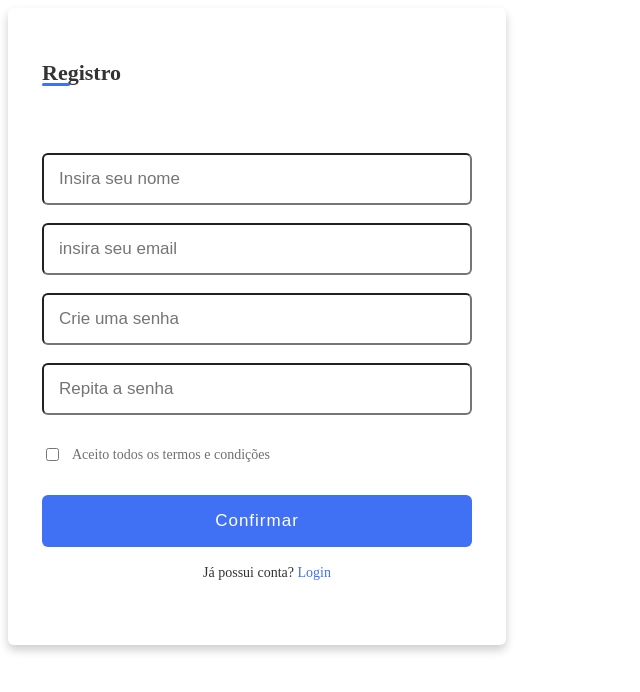
After one commit to barao-maua/projeto-semestral-the-end, a Django app: page /login in a window 1280 px wide. The commit adds this page. Shown: the top 692 px of the page, without its empty margins (0-640 px from the left). Run offline with Django 5.2, Linux system fonts and the light colour scheme.

Commit message:
Tela de login pronta

```diff
--- a/TaskFlow/urls.py
+++ b/TaskFlow/urls.py
@@ -24,5 +24,6 @@ urlpatterns = [
     path('admin/', admin.site.urls),
     path('', core_views.home, name='home'),
     path('dashboard', core_views.dashboard, name='dashboard'),
+    path("login", core_views.login, name='login'),
     path("__reload__/", include("django_browser_reload.urls")),
 ]
--- /dev/null
+++ b/core/static/css/login.css
@@ -0,0 +1,111 @@
+.wrapper{
+    display: flex;
+    flex-direction: column;
+    align-content: center;
+
+    max-width: 430px;
+    width: 100%;
+    background:#fff;
+    padding: 34px;
+    border-radius: 6px;
+    box-shadow: 0 5px 10px rgba(0, 0, 0, .2);
+}
+
+
+.wrapper h2{
+    position: relative;
+    font-size: 22px;
+    font-weight: 600;
+    color: #333;
+}
+
+
+.wrapper h2::before{
+    content: '';
+    position: absolute;
+    left: 0;
+    bottom: 0;
+    height: 3px;
+    width: 28px;
+    border-radius: 12px;
+    background: #4070f4;
+}
+
+
+.wrapper form{
+    margin-top: 30px;
+}
+
+
+.wrapper form .input-box{
+    height: 52px;
+    margin: 18px 0;
+}
+
+
+form .input-box input {
+    height: 100%;
+    width: 100%;
+    outline: none;
+    padding: 0 15px;
+    font-size: 17px;
+    font-weight: 400;
+    color: #333;
+    border: 1.5 solid #c7bebe;
+    border-bottom-width: 2.5px;
+    border-radius: 6px;
+    transition: all 0.3s ease ;
+
+}
+
+
+.input-box input:focus,
+.input-box input:valid{
+    border-color:#4070f4;
+}
+
+
+form .policy{
+    display: flex;
+    align-items: center;
+}
+
+
+form h3{
+    color: #707070;
+    font-size: 14px;
+    font-weight: 500;
+    margin-left: 10px;
+}
+
+
+.input-box.button input{
+    color: #fff;
+    letter-spacing: 1px;
+    border: none;
+    background: #4070f4;
+    cursor: pointer;
+}
+
+
+.input-box.button input:hover{
+    background: #0e4bf1;
+}
+
+
+form .text h3{
+    color: #333;
+    width: 100%;
+    text-align: center;
+}
+
+
+form .text h3 a{
+    color: #4070f4;
+    text-decoration: none;
+}
+
+
+form .text h3 a:hover{
+    text-decoration: underline;
+}
--- a/core/templates/components/header.html
+++ b/core/templates/components/header.html
@@ -9,7 +9,7 @@
         <li class="grow" ><a href="dashboard">Dashboard</a></li>
         <li class="grow" ><a href="">Sobre</a></li>
     </ul>
-    <a href="">
+    <a href="login">
         <img class="app-icon" src="{% static "images/user.png" %}" alt="">
     </a>
 </header>
--- /dev/null
+++ b/core/templates/login.html
@@ -0,0 +1,30 @@
+{% load static %}
+<link rel="stylesheet" href="{% static 'css/login.css' %}">
+
+<div class="wrapper">
+    <a href="#"></a><h2>Registro</h2>
+    <form id="formCadastro" name="formulario" action="#">
+        <div class="input-box">
+            <input type="text" id="userName" placeholder="Insira seu nome" required>
+        </div>
+        <div class="input-box">
+            <input type="email" id="email" placeholder="insira seu email" required>
+        </div>
+        <div class="input-box">
+            <input id="txtSenha" type="password" placeholder="Crie uma senha" minlength="5" required> <!-- minlength e maxlenght são usadas para limitar caracteres em um campo input-->
+        </div>
+        <div class="input-box">
+            <input id="repetir_senha" type="password" placeholder="Repita a senha" required>
+        </div>
+        <div class="policy">
+            <input type="checkbox" required>
+            <h3>Aceito todos os termos e condições</h3>
+        </div>
+        <div class="input-box button">
+            <input type="submit" value="Confirmar">
+        </div>
+        <div class="text">
+            <h3>Já possui conta? <a href="../home.html">Login</a></h3>
+        </div>
+    </form>
+</div>
--- a/core/views.py
+++ b/core/views.py
@@ -5,3 +5,6 @@ def home(request):
 
 def dashboard(request):
     return render(request, 'dashboard.html')
+
+def login(request):
+    return render(request, 'login.html')
```
Also changed, not shown: core/static/css/intro.css (line endings or trailing spaces), core/static/css/work.css (line endings or trailing spaces).
